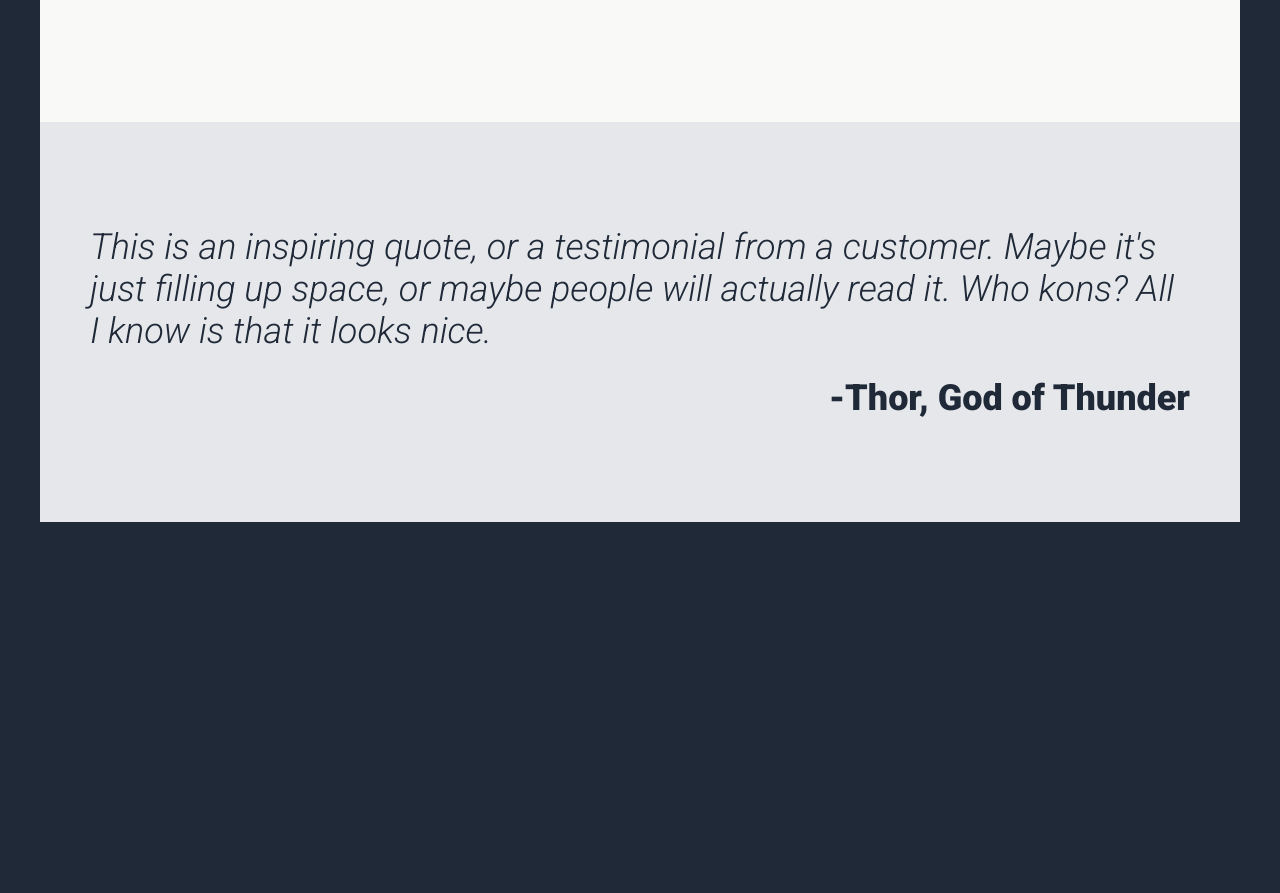
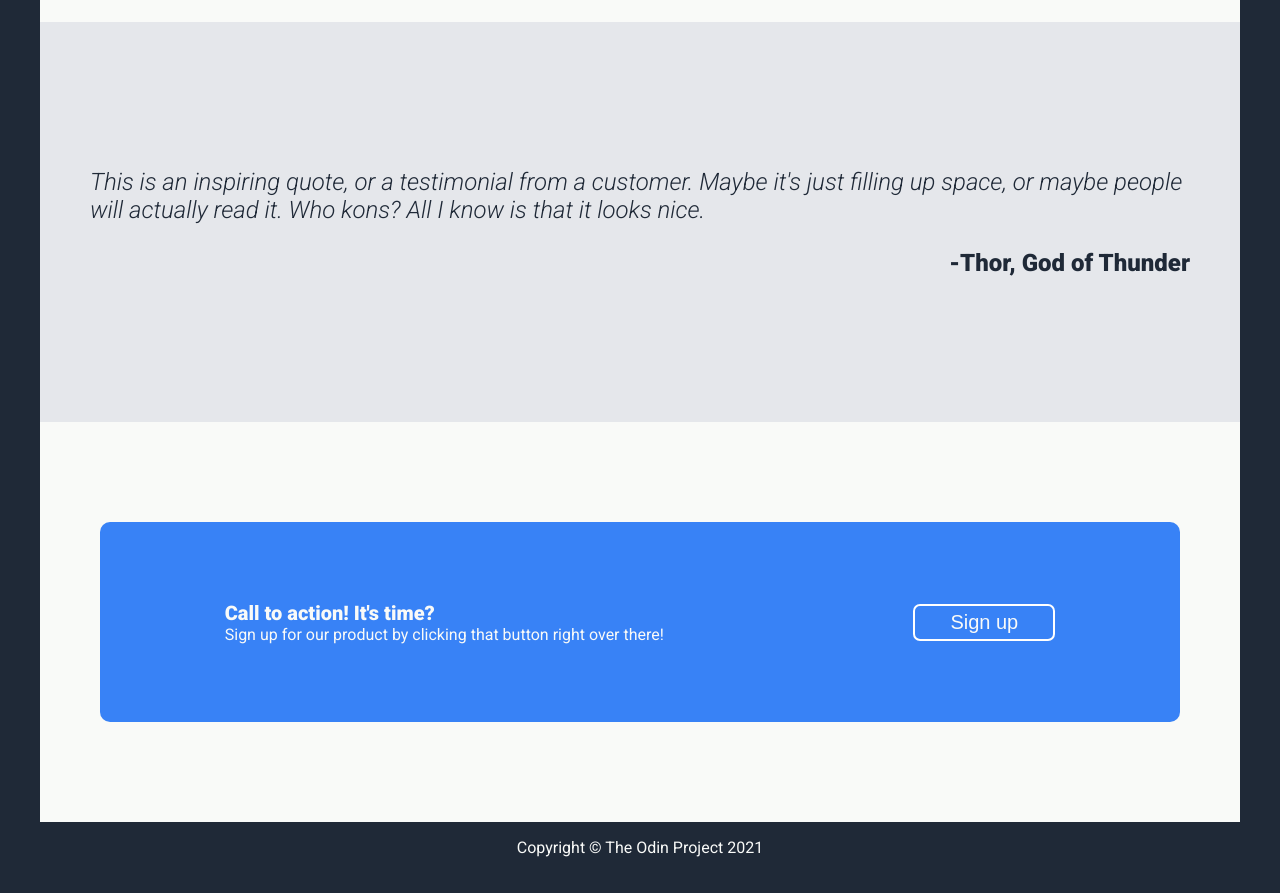
Before and after one commit to SethBashamDev/landingpage, a plain HTML site: page index.html in a window 1280 px wide. Shown: the part 1137-2030 px from the top of the page. Before the commit the page ends 1679 px from the top, so only its background shows below. Drawn offline with Linux system fonts and the light colour scheme.

Commit message:
Complete landing page. Expose to world

```diff
--- a/index.html
+++ b/index.html
@@ -67,13 +67,21 @@
             <p class="quote-author">-Thor, God of Thunder</p>
         </div>
 
-        <!-- <div class="bottom-signup">
-            <div class="signup-text">Call to action! It's time?</div>
-            <div class="signnup-subtext">Sign up for our product by clicking that button right over there!</div>
-            <div class="sign-up">
-                <button>Sign up</button>
+        <div class="signup-container">
+            <div class="bottom-signup">
+                <div class="signup-text-container">
+                    <div class="signup-header">Call to action! It's time?</div>
+                        <div class="lower-text">Sign up for our product by clicking that button right over there!</div>
+                </div>
+                    <div class="sign-up bottom">
+                        <button><a href="#">Sign up</a></button>
+                    </div>
             </div>
-        </div> -->
+        </div>
+
+        <footer>
+            <p>Copyright &copy;	The Odin Project 2021</p>
+        </footer>
 
     </div> <!-- Container Div -->
 </body>
--- a/styles.css
+++ b/styles.css
@@ -49,7 +49,7 @@ a:hover {
 }
 
 .hero {
-    margin-top: 200px;
+    margin-top: 150px;
     display: flex;
     justify-content: space-between;
 }
@@ -59,7 +59,7 @@ a:hover {
     display: flex;
     flex-direction: column;
     align-items: flex-start;
-    margin-bottom: 200px;
+    margin-bottom: 150px;
 }
 
 .hero-image {
@@ -161,18 +161,17 @@ a:hover {
     display: flex;
     flex-direction: column;
     justify-content: center;
-
 }
 
 .quote {
     color: #1f2937;
-    font-size: 36px;
+    font-size: 24px;
     font-weight: 300;
     padding: 50px 50px 25px 50px;
 }
 
 p.quote-author {
-    font-size: 36px;
+    font-size: 24px;
     font-weight: 900;
     color: #1f2937;
     margin: 0;
@@ -180,3 +179,52 @@ p.quote-author {
     justify-content: end;
     padding: 0px 50px 50px;
 }
+
+.signup-container {
+    background-color: #f9faf8;
+    height: 400px;
+    display: flex;
+    align-items: center;
+    justify-content: center;
+}
+
+.bottom-signup {
+    background-color: #3882f6;
+    height: 200px;
+    width: 90%;
+    border-radius: 10px;
+    display: flex;
+    justify-content: space-around;
+
+}
+
+.sign-up.bottom {
+    display: flex;
+    align-items: center;
+
+}
+
+.sign-up.bottom > button {
+    font-size: 20px;
+    border: 2px solid white;
+
+}
+
+.signup-header {
+    font-size: 20px;
+    font-weight: 900;
+    align-self: center;
+    padding: 0;
+}
+
+.signup-text-container {
+    align-self: center;
+}
+
+
+footer > p {
+    display: flex;
+    justify-content: center;
+    align-content: center;
+    height: auto;
+}
```
